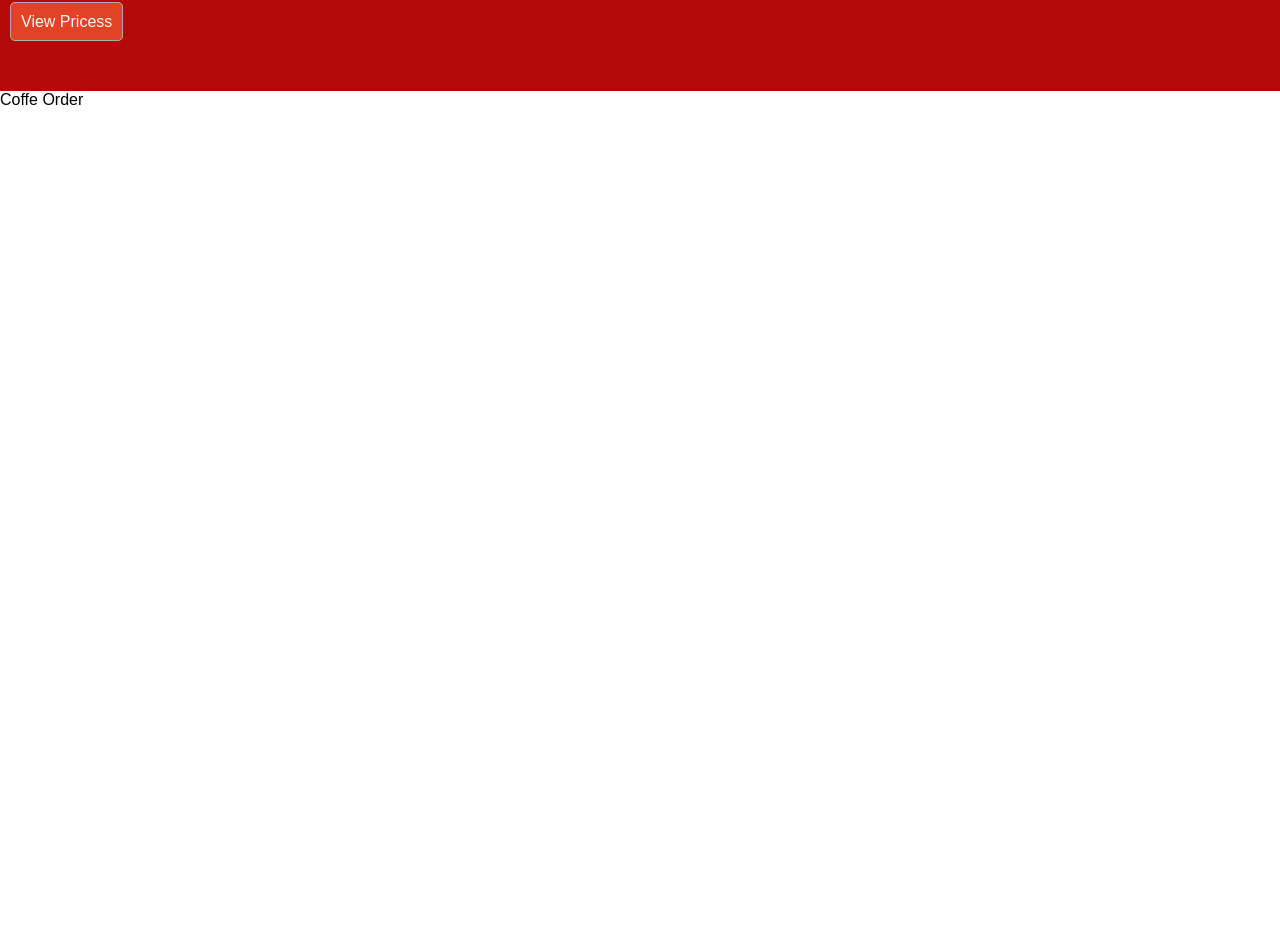
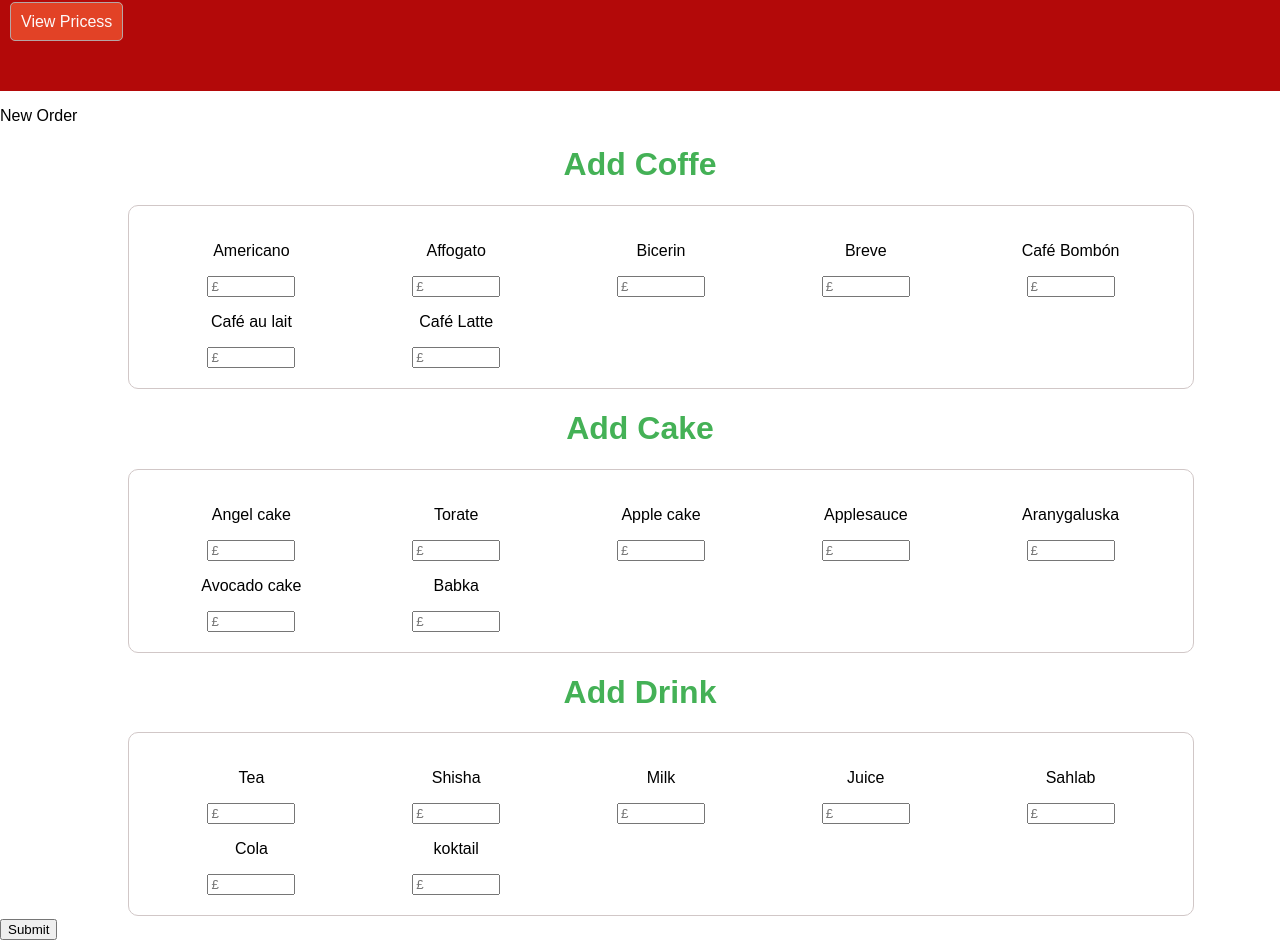
Before and after one commit to khaledkz/Study-Redux, a React (Create React App) app in the folder redux-apps/: page /redux-coffe-mangment/newOrder in a window 1280 px wide. Shown: the part 190-1130 px from the top of the page. Before the commit the page ends 800 px from the top, so only its background shows below. Built offline with nearby package versions, Linux system fonts and the light colour scheme.

Commit message:
initalize coffe order page

```diff
--- a/redux-apps/src/container/coffeMangment/CoffeOrder.js
+++ b/redux-apps/src/container/coffeMangment/CoffeOrder.js
@@ -1,12 +1,180 @@
-import React ,{Component} from 'react';
+import React, { Component } from 'react';
 import '../css/coffeMangment.css'
+import CoffeDb from '../../redux/actions/coffe/setPrice';
+
+
 
 class CoffeOrder extends Component {
-    render(){
-        return(
-        <div className="coffe-order">
-            Coffe Order
-        </div>)
+
+    constructor() {
+        super();
+        this.state={
+             items:[
+                {id:'0',name:'Americano',price:0},{id:'1',name:'AffogatoCoffe',price:0},{id:'2',name:'CoffeBicerin',price:0},
+                {id:'3',name:'CoffeBreve',price:0},{id:'4',name:'CofeBombon',price:0},{id:'5',name:'CofeAuLait',price:0},
+                {id:'6',name:'CafeLatte',price:0},{id:'7',name:'AngelCake',price:0},{id:'8',name:'TorateCake',price:0},
+                {id:'9',name:'AppleCake',price:0},{id:'10',name:'ApplesauceCake',price:0},{id:'11',name:'AranygaluskaCake',price:0}
+                ,{id:'12',name:'AvocadoCake',price:0},{id:'13',name:'BabkaCake',price:0},{id:'14',name:'DrinkTea',price:0},
+                {id:'15',name:'DrinkShisha',price:0},{id:'16',name:'DrinkMilk',price:0},{id:'17',name:'DrinkJuice',price:0},
+                {id:'18',name:'DrinkSahlab',price:0},{id:'19',name:'DrinkCola',price:0},{id:'20',name:'DrinkKoktail',price:0}
+             ]
+        }
+
+    }
+
+    updateAmercano=(e)=>{
+        let name=e.target.name;
+        let myId=e.target.id;
+        let price=e.target.value;
+        let kind=e.target.className;
+
+
+         this.setState({
+             items:this.state.items.map((x)=>{
+                if(x.id===myId){
+                        return {id:myId,price:price,name,kind};
+                }else{
+                    return x
+                }
+         })
+         })
+    }
+
+    render() {
+
+        console.log(this.state.items);
+
+
+        return (
+            <div className="coffe-pricess">
+                <p>New Order</p>
+
+
+                <h1>Add Coffe</h1>
+                     <div className="coffe-items">
+                        <div>
+                            <p>Americano</p>
+                            <input onChange={this.updateAmercano} name="Americano" type="number" className="coffe" placeholder="£" id="0" />
+                        </div>
+
+                        <div>
+                            <p>Affogato</p>
+                            <input onChange={this.updateAmercano} type="number" name="AffogatoCoffe" className="coffe" placeholder="£" id="1" />
+                        </div>
+
+                        <div>
+                            <p>Bicerin</p>
+                            <input onChange={this.updateAmercano} type="number" name="CoffeBicerin" className="coffe" placeholder="£" id="2" />
+                        </div>
+
+                        <div>
+                            <p>Breve</p>
+                            <input onChange={this.updateAmercano} type="number" name="CoffeBreve" className="coffe" placeholder="£" id="3" />
+                        </div>
+
+                        <div>
+                            <p>Café Bombón</p>
+                            <input onChange={this.updateAmercano} type="number" name="CofeBombon" className="coffe" placeholder="£" id="4" />
+                        </div>
+
+                        <div>
+                            <p>Café au lait</p>
+                            <input onChange={this.updateAmercano} type="number" name="CofeAuLait" className="coffe" placeholder="£" id="5" />
+                        </div>
+
+                        <div>
+                            <p>Café Latte</p>
+                            <input onChange={this.updateAmercano} type="number" name="CafeLatte" className="coffe" placeholder="£" id="6" />
+                        </div>
+
+                    </div>
+
+                    <h1>Add Cake</h1>
+
+                    <div className="coffe-items">
+                        <div>
+                            <p>Angel cake</p>
+                            <input onChange={this.updateAmercano} name="AngelCake" className="cake" type="number" placeholder="£" id="7" />
+                        </div>
+
+                        <div>
+                            <p>Torate</p>
+                            <input onChange={this.updateAmercano} type="number" className="cake" name="TorateCake" placeholder="£" id="8" />
+                        </div>
+
+                        <div>
+                            <p>Apple cake</p>
+                            <input onChange={this.updateAmercano} type="number" className="cake" name="AppleCake" placeholder="£" id="9" />
+                        </div>
+
+                        <div>
+                            <p>Applesauce</p>
+                            <input onChange={this.updateAmercano} type="number" className="cake" name="ApplesauceCake" placeholder="£" id="10" />
+                        </div>
+
+                        <div>
+                            <p>Aranygaluska	</p>
+                            <input onChange={this.updateAmercano} type="number" className="cake" name="AranygaluskaCake" placeholder="£" id="11" />
+                        </div>
+
+                        <div>
+                            <p>Avocado cake</p>
+                            <input onChange={this.updateAmercano} type="number" className="cake" name="AvocadoCake" placeholder="£" id="12" />
+                        </div>
+
+                        <div>
+                            <p>Babka</p>
+                            <input onChange={this.updateAmercano} type="number" className="cake" name="BabkaCake" placeholder="£" id="13" />
+                        </div>
+
+                    </div>
+
+
+
+
+
+                    <h1>Add Drink</h1>
+
+                    <div className="coffe-items">
+                        <div>
+                            <p>Tea</p>
+                            <input onChange={this.updateAmercano} type="number" name="DrinkTea" className="drink" placeholder="£" id="14" />
+                        </div>
+
+                        <div>
+                            <p>Shisha</p>
+                            <input onChange={this.updateAmercano} type="number" name="DrinkShisha" className="drink" placeholder="£" id="15" />
+                        </div>
+
+                        <div>
+                            <p>Milk</p>
+                            <input onChange={this.updateAmercano} type="number" name="DrinkMilk" className="drink" placeholder="£" id="16" />
+                        </div>
+
+                        <div>
+                            <p>Juice</p>
+                            <input onChange={this.updateAmercano} type="number" name="DrinkJuice" className="drink" placeholder="£" id="17" />
+                        </div>
+
+                        <div>
+                            <p>Sahlab</p>
+                            <input onChange={this.updateAmercano} type="number" name="DrinkSahlab" className="drink" placeholder="£" id="18" />
+                        </div>
+
+                        <div>
+                            <p>Cola</p>
+                            <input onChange={this.updateAmercano} type="number" name="DrinkCola" className="drink" placeholder="£" id="19" />
+                        </div>
+
+                        <div>
+                            <p>koktail</p>
+                            <input onChange={this.updateAmercano} type="number" name="DrinkKoktail" className="drink" placeholder="£" id="20" />
+                        </div>
+
+                    </div>
+                    <button type="submit">Submit</button>
+
+            </div>)
     }
 
 }
--- a/redux-apps/src/container/coffeMangment/CoffeSetPricess.js
+++ b/redux-apps/src/container/coffeMangment/CoffeSetPricess.js
@@ -18,37 +18,37 @@ class CoffeSetPricess extends Component {
                 <div className="coffe-items">
                     <div>
                         <p>Americano</p>
-                        <input onChange={CoffeDb.itemUpdatePrice} name="Americano" type="number" kind="coffe" placeholder="£" id="0" />
+                        <input onChange={CoffeDb.itemUpdatePrice} name="Americano" type="number" className="coffe" placeholder="£" id="0" />
                     </div>
 
                     <div>
                         <p>Affogato</p>
-                        <input onChange={CoffeDb.itemUpdatePrice} type="number" name="Affogato coffe" kind="coffe" placeholder="£" id="1" />
+                        <input onChange={CoffeDb.itemUpdatePrice} type="number" name="Affogato coffe" className="coffe" placeholder="£" id="1" />
                     </div>
 
                     <div>
                         <p>Bicerin</p>
-                        <input onChange={CoffeDb.itemUpdatePrice} type="number" name="Bicerin" kind="coffe" placeholder="£" id="2" />
+                        <input onChange={CoffeDb.itemUpdatePrice} type="number" name="Bicerin" className="coffe" placeholder="£" id="2" />
                     </div>
 
                     <div>
                         <p>Breve</p>
-                        <input onChange={CoffeDb.itemUpdatePrice} type="number" name="Breve" kind="coffe" placeholder="£" id="3" />
+                        <input onChange={CoffeDb.itemUpdatePrice} type="number" name="Breve" className="coffe" placeholder="£" id="3" />
                     </div>
 
                     <div>
                         <p>Café Bombón</p>
-                        <input onChange={CoffeDb.itemUpdatePrice} type="number" name="cofe Bombon" kind="coffe" placeholder="£" id="4" />
+                        <input onChange={CoffeDb.itemUpdatePrice} type="number" name="cofe Bombon" className="coffe" placeholder="£" id="4" />
                     </div>
 
                     <div>
                         <p>Café au lait</p>
-                        <input onChange={CoffeDb.itemUpdatePrice} type="number" name="cofe au lait" kind="coffe" placeholder="£" id="5" />
+                        <input onChange={CoffeDb.itemUpdatePrice} type="number" name="cofe au lait" className="coffe" placeholder="£" id="5" />
                     </div>
 
                     <div>
                         <p>Café Latte</p>
-                        <input onChange={CoffeDb.itemUpdatePrice} type="number" name="cafe latte" kind="coffe" placeholder="£" id="6" />
+                        <input onChange={CoffeDb.itemUpdatePrice} type="number" name="cafe latte" className="coffe" placeholder="£" id="6" />
                     </div>
 
                 </div>
@@ -61,37 +61,37 @@ class CoffeSetPricess extends Component {
                 <div className="coffe-items">
                     <div>
                         <p>Angel cake</p>
-                        <input onChange={CoffeDb.itemUpdatePrice} name="Angel cake" kind="cake" type="number" placeholder="£" id="7" />
+                        <input onChange={CoffeDb.itemUpdatePrice} name="Angel cake" className="cake" type="number" placeholder="£" id="7" />
                     </div>
 
                     <div>
                         <p>Torate</p>
-                        <input onChange={CoffeDb.itemUpdatePrice} type="number" kind="cake" name="Torate" placeholder="£" id="8" />
+                        <input onChange={CoffeDb.itemUpdatePrice} type="number" className="cake" name="Torate" placeholder="£" id="8" />
                     </div>
 
                     <div>
                         <p>Apple cake</p>
-                        <input onChange={CoffeDb.itemUpdatePrice} type="number" kind="cake"  name="Apple cake" placeholder="£" id="9" />
+                        <input onChange={CoffeDb.itemUpdatePrice} type="number" className="cake"  name="Apple cake" placeholder="£" id="9" />
                     </div>
 
                     <div>
                         <p>Applesauce</p>
-                        <input onChange={CoffeDb.itemUpdatePrice} type="number" kind="cake"  name="Applesauce" placeholder="£" id="10" />
+                        <input onChange={CoffeDb.itemUpdatePrice} type="number" className="cake"  name="Applesauce" placeholder="£" id="10" />
                     </div>
 
                     <div>
                         <p>Aranygaluska	</p>
-                        <input onChange={CoffeDb.itemUpdatePrice} type="number" kind="cake"  name="Aranygaluska" placeholder="£" id="11" />
+                        <input onChange={CoffeDb.itemUpdatePrice} type="number" className="cake"  name="Aranygaluska" placeholder="£" id="11" />
                     </div>
 
                     <div>
                         <p>Avocado cake</p>
-                        <input onChange={CoffeDb.itemUpdatePrice} type="number" kind="cake"  name="Avocado cake" placeholder="£" id="12" />
+                        <input onChange={CoffeDb.itemUpdatePrice} type="number" className="cake"  name="Avocado cake" placeholder="£" id="12" />
                     </div>
 
                     <div>
                         <p>Babka</p>
-                        <input onChange={CoffeDb.itemUpdatePrice} type="number" kind="cake"  name="Babka" placeholder="£" id="13" />
+                        <input onChange={CoffeDb.itemUpdatePrice} type="number" className="cake"  name="Babka" placeholder="£" id="13" />
                     </div>
 
                 </div>
@@ -104,37 +104,37 @@ class CoffeSetPricess extends Component {
                 <div className="coffe-items">
                     <div>
                         <p>Tea</p>
-                        <input type="number" name="Tea" kind="drink" onChange={CoffeDb.itemUpdatePrice} placeholder="£" id="14" />
+                        <input type="number" name="Tea" className="drink" onChange={CoffeDb.itemUpdatePrice} placeholder="£" id="14" />
                     </div>
 
                     <div>
                         <p>Shisha</p>
-                        <input type="number" name="Shisha" kind="drink" onChange={CoffeDb.itemUpdatePrice} placeholder="£" id="15" />
+                        <input type="number" name="Shisha" className="drink" onChange={CoffeDb.itemUpdatePrice} placeholder="£" id="15" />
                     </div>
 
                     <div>
                         <p>Milk</p>
-                        <input type="number" name="Milk" kind="drink" onChange={CoffeDb.itemUpdatePrice} placeholder="£" id="16" />
+                        <input type="number" name="Milk" className="drink" onChange={CoffeDb.itemUpdatePrice} placeholder="£" id="16" />
                     </div>
 
                     <div>
                         <p>Juice</p>
-                        <input type="number" name="Juice" kind="drink" onChange={CoffeDb.itemUpdatePrice} placeholder="£" id="17" />
+                        <input type="number" name="Juice" className="drink" onChange={CoffeDb.itemUpdatePrice} placeholder="£" id="17" />
                     </div>
 
                     <div>
                         <p>Sahlab</p>
-                        <input type="number" name="Sahlab" kind="drink" onChange={CoffeDb.itemUpdatePrice} placeholder="£" id="18" />
+                        <input type="number" name="Sahlab" className="drink" onChange={CoffeDb.itemUpdatePrice} placeholder="£" id="18" />
                     </div>
 
                     <div>
                         <p>Cola</p>
-                        <input type="number" name="Cola" kind="drink" onChange={CoffeDb.itemUpdatePrice} placeholder="£" id="19" />
+                        <input type="number" name="Cola" className="drink" onChange={CoffeDb.itemUpdatePrice} placeholder="£" id="19" />
                     </div>
 
                     <div>
                         <p>koktail</p>
-                        <input type="number" name="koktail" kind="drink" onChange={CoffeDb.itemUpdatePrice} placeholder="£" id="20" />
+                        <input type="number" name="koktail" className="drink" onChange={CoffeDb.itemUpdatePrice} placeholder="£" id="20" />
                     </div>
 
                 </div>
--- a/redux-apps/src/redux/store/initalizePrices.js
+++ b/redux-apps/src/redux/store/initalizePrices.js
@@ -1,4 +1,5 @@
 export default[
+    {id:'000',},
     {id: "0", name: "Americano", price: "3.5",kind:'coffe'}
     ,
     {id: "1", name: "Affogato coffe", price: "2.5",kind:'coffe'}
@@ -42,5 +43,4 @@ export default[
     {id: "20", name: "koktail", price: "5.5",kind:'drink'}
      ,
     {id: "21"} ,{id: "22"} ,{id: "23"} ,{id: "24"} ,{id: "25"},{id: "26"}, {id: "27"},
-    {id: "28"},{id: "29"}
-    ]
+    {id: "28"},{id: "29"}]
```
Also changed, not shown: redux-apps/src/redux/actions/coffe/setPrice.js (+42 -1 lines), redux-apps/src/redux/reducer/coffee.js (+24 -13 lines).
